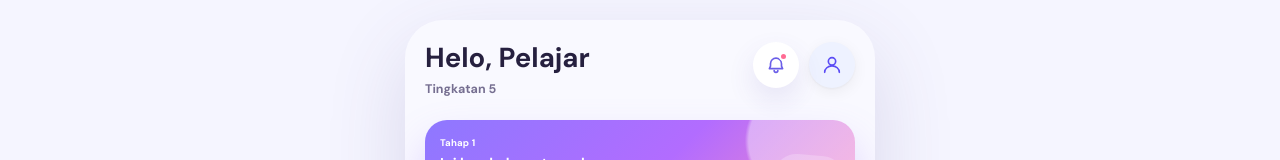
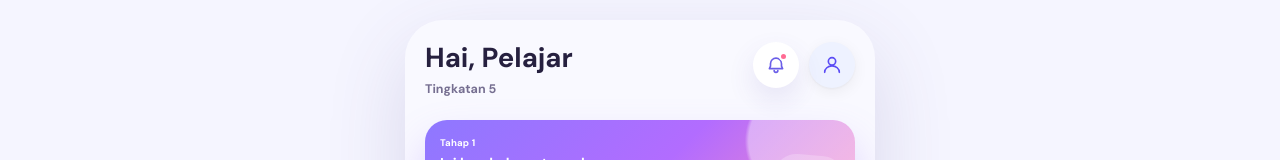
Before and after one commit to haziqhalifi/StudyLah, a Next.js app in the folder frontend/: page / in a window 1280 px wide. Shown: the top 160 px of the page. Built offline with nearby package versions, Linux system fonts and the light colour scheme.

Commit message:
nama dari user input

```diff
--- a/frontend/app/onboarding/page.tsx
+++ b/frontend/app/onboarding/page.tsx
@@ -154,6 +154,7 @@ export default function OnboardingPage() {
           ? crypto.randomUUID()
           : `user-${Date.now()}`);
       sessionStorage.setItem("userId", userId);
+      sessionStorage.setItem("userName", name.trim());
       sessionStorage.setItem("onboardingName", name.trim());
       sessionStorage.setItem("onboardingSchool", school.trim());
       sessionStorage.setItem("onboardingForm", form);
--- a/frontend/app/page.tsx
+++ b/frontend/app/page.tsx
@@ -145,7 +145,7 @@ function StudentHeader() {
   return (
     <header className="student-header">
       <div className="student-header-copy">
-        <h1>Helo, {name}</h1>
+        <h1>Hai, {name}</h1>
         <div className="student-meta-row">
           <span>{DEFAULT_STUDENT.form}</span>
         </div>
```
